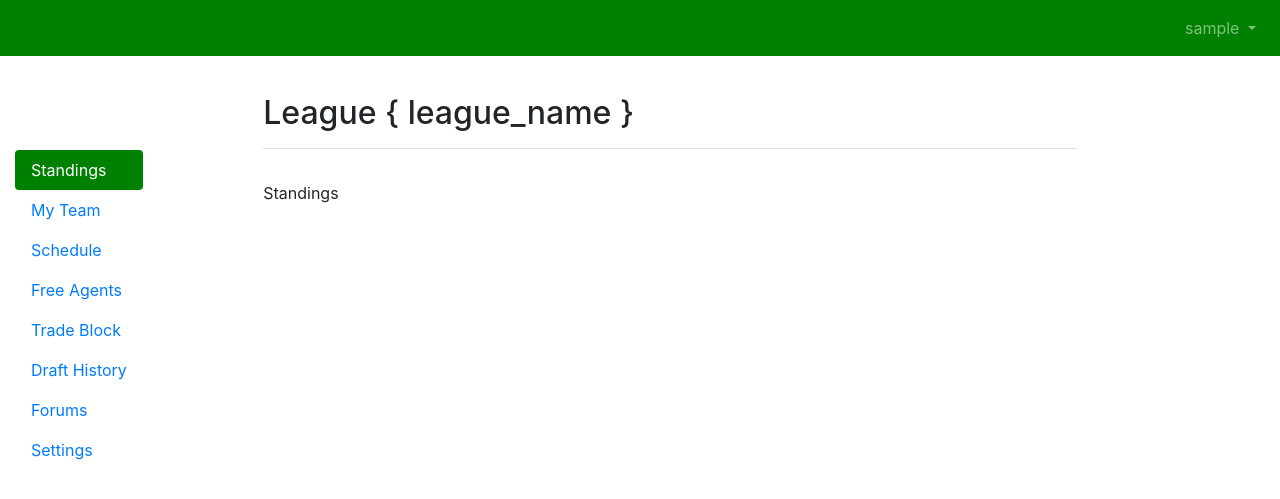
After one commit to DBN16CO/FantasyWeb, a Django app: page /league/1/ in a window 1280 px wide. The commit adds this page. Shown: the top 499 px of the page. Run offline with Django 3.2, Linux system fonts and the light colour scheme; the visitor is signed in with stand-in values (Sample User, id 1); some libraries are stand-ins or nearby versions.

Commit message:
Initial league standings page

```diff
--- a/FantasyWeb/static/css/default.css
+++ b/FantasyWeb/static/css/default.css
@@ -2,3 +2,11 @@ body {
     padding-left: 15px;
     padding-top: 70px;
 }
+
+.bg-green {
+	background-color: green;
+}
+
+.active {
+	background-color: green !important;
+}
--- a/FantasyWeb/templates/base.html
+++ b/FantasyWeb/templates/base.html
@@ -16,7 +16,7 @@
 <body>
 	{% if user.is_authenticated %}
 	<div class="row">
-		<nav class="navbar navbar-expand-lg navbar-dark bg-primary fixed-top">
+		<nav class="navbar navbar-expand-lg navbar-dark bg-green fixed-top">
 			<div class="ml-auto">
 				<ul class="navbar-nav">
 					<li class="nav-item dropdown">
--- /dev/null
+++ b/FantasyWeb/templates/base_league.html
@@ -0,0 +1,52 @@
+{% extends 'base.html' %}
+
+{% block title %}Fantasy Web - League{% endblock %}
+
+{% block content %}
+{% load static %}
+<!--<script src="{% static 'js/league.js' %}"></script>
+<link href="{% static 'css/league.css' %}" rel="stylesheet" type="text/css"> -->
+
+<div class="container-fluid">
+	<div class="row">
+		<div class="col-xs-2">
+			<div class="pb-2 mt-4 mb-5"></div>
+			<nav class="g-faded sidebar">
+				<ul class="nav nav-pills flex-column">
+					<li class="nav-item">
+						<a class="nav-link active" href="#">Standings</a>
+					</li>
+					<li class="nav-item">
+						<a class="nav-link" href="#">My Team</a>
+					</li>
+					<li class="nav-item">
+						<a class="nav-link" href="#">Schedule</a>
+					</li>
+					<li class="nav-item">
+						<a class="nav-link" href="#">Free Agents</a>
+					</li>
+					<li class="nav-item">
+						<a class="nav-link" href="#">Trade Block</a>
+					</li>
+					<li class="nav-item">
+						<a class="nav-link" href="#">Draft History</a>
+					</li>
+					<li class="nav-item">
+						<a class="nav-link" href="#">Forums</a>
+					</li>
+					<li class="nav-item">
+						<a class="nav-link" href="#">Settings</a>
+					</li>
+				</ul>
+			</nav>
+		</div>
+		<div class="col-md-1"></div>
+		<div class="col-md-8">
+			<div class="pb-2 mt-4 mb-2 border-bottom"><h2>League { league_name }</h2></div>
+			<br />
+			{% block league_content %}
+			{% endblock %}
+		</div>
+	</div>
+</div>
+{% endblock %}
--- /dev/null
+++ b/FantasyWeb/templates/league_standings.html
@@ -0,0 +1,13 @@
+{% extends 'base_league.html' %}
+
+{% block league_content %}
+{% load static %}
+<!--<script src="{% static 'js/league.js' %}"></script>
+<link href="{% static 'css/league.css' %}" rel="stylesheet" type="text/css"> -->
+
+<div id="standings-content">
+	<p>Standings</p>
+</div>
+
+
+{% endblock %}
--- a/FantasyWeb/urls.py
+++ b/FantasyWeb/urls.py
@@ -25,6 +25,6 @@ urlpatterns = [
 	url(r'^login/$', LoginView.as_view(), name='login'),
 	url(r'^logout/$', LogoutView.as_view(), name='logout'),
 	url(r'^admin/', admin.site.urls),
-	path('draft/', include('League.urls')),
+	path('league/', include('League.urls')),
 	path('admin/', admin.site.urls)
 ]
--- a/League/urls.py
+++ b/League/urls.py
@@ -3,5 +3,4 @@ from django.urls import path
 from . import views
 
 urlpatterns = [
-    path('', views.index, name='index'),
-]
+    path('<int:league_id>/', views.get_league_standings, name='league_details')]
--- a/League/views.py
+++ b/League/views.py
@@ -2,5 +2,5 @@ from django.contrib.auth.decorators import login_required
 from django.shortcuts import render
 
 @login_required(login_url="/login")
-def index(request):
-	return render(request, 'home.html')
+def get_league_standings(request, league_id):
+	return render(request, 'league_standings.html')
```
